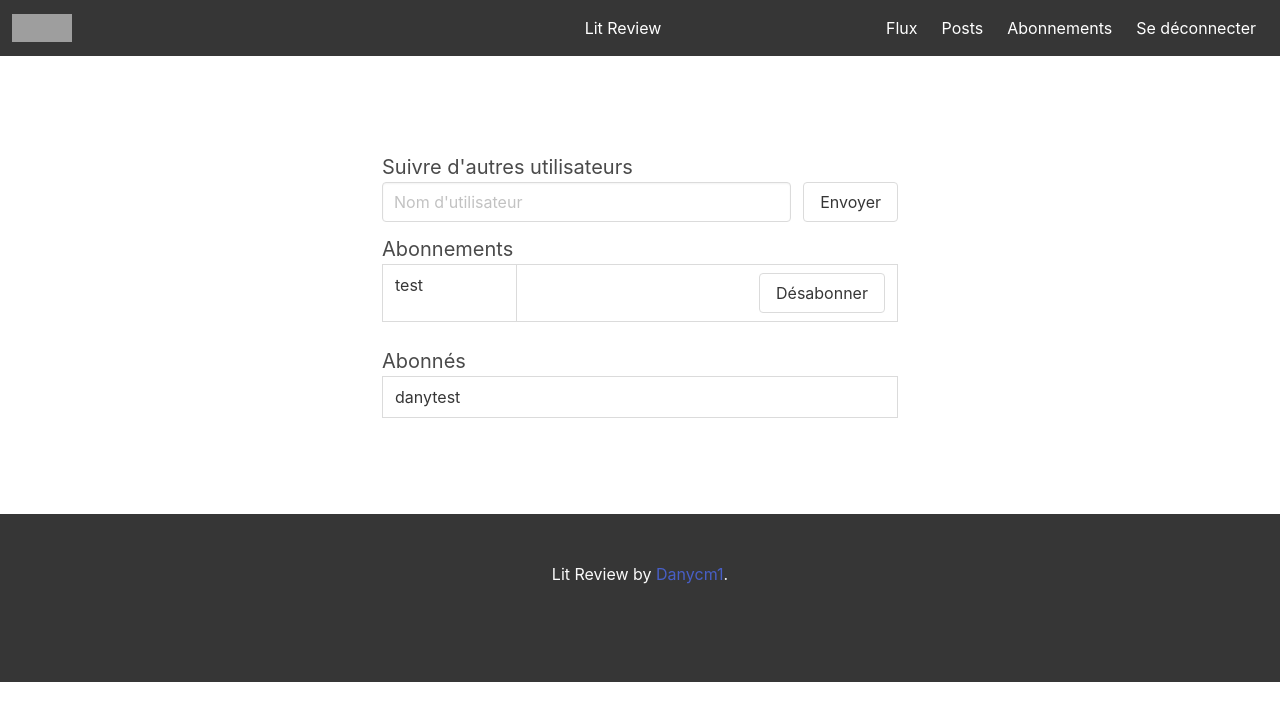
After one commit to Dany-cm/P9_LitReview, a Django app: page /subscription in a window 1280 px wide. The commit adds this page. Shown: the top 721 px of the page. Run offline with Django 3.2, Linux system fonts and the light colour scheme; a user stored in the database is signed in; data comes from the database, SQL or seed files in the repository; both versions use the stored data as it was after the commit; grey boxes are pictures that could not be loaded.

Commit message:
feat: WIP subscription page

```diff
--- a/mysite/flux/templates/home.html
+++ b/mysite/flux/templates/home.html
@@ -31,7 +31,7 @@
                 <a class="navbar-item has-text-white" href="{% url 'flux:posts' %}">
                     Posts
                 </a>
-                <a class="navbar-item has-text-white">
+                <a class="navbar-item has-text-white" href="{% url 'flux:subscription' %}">
                     Abonnements
                 </a>
                 <a class="navbar-item has-text-white" href="{% url 'accounts:logout' %}">
--- /dev/null
+++ b/mysite/flux/templates/subscription.html
@@ -0,0 +1,48 @@
+{% extends 'home.html' %}
+
+{% block ticket %}
+    <section class="section">
+        <div class="container">
+            <div class="columns is-centered">
+                <div class="column is-half">
+                    <form method="POST" action="{% url 'flux:subscription' %}">
+                        {% csrf_token %}
+                        <span class="is-size-5">Suivre d'autres utilisateurs</span>
+                        <div class="field is-grouped">
+                            <p class="control is-expanded">
+                                <label>
+                                    <input class="input" type="text" name="username" placeholder="Nom d'utilisateur">
+                                </label>
+                            </p>
+                            <p class="control">
+                                <button type="submit" class="button is-pulled-right">Envoyer</button>
+                            </p>
+                        </div>
+                        <span class="is-size-5">Abonnements</span>
+                        <table class="table table is-bordered table is-fullwidth">
+                            {% for user in subscription %}
+                                <tbody>
+                                <tr>
+                                    <td>{{ user.followed_user }}</td>
+                                    <td><a class="button" style="left: 230px;"
+                                           href="{% url 'flux:unsubscribe' user.followed_user %}">Désabonner</a></td>
+                                </tr>
+                                </tbody>
+                            {% endfor %}
+                        </table>
+                        <span class="is-size-5">Abonnés</span>
+                        <table class="table table is-bordered table is-fullwidth">
+                            {% for user in subscription %}
+                                <tbody>
+                                <tr>
+                                    <td>{{ user.user }}</td>
+                                </tr>
+                                </tbody>
+                            {% endfor %}
+                        </table>
+                    </form>
+                </div>
+            </div>
+        </div>
+    </section>
+{% endblock %}
--- a/mysite/flux/urls.py
+++ b/mysite/flux/urls.py
@@ -1,7 +1,7 @@
 from django.urls import path
 
 from .views import view_index, view_create_ticket, view_create_review, view_create_ticket_and_review, \
-    view_modify_ticket, view_delete_ticket, view_my_posts
+    view_modify_ticket, view_delete_ticket, view_my_posts, view_subscription, view_unsubscribe
 
 app_name = 'flux'
 
@@ -13,4 +13,6 @@ urlpatterns = [
     path('modify/ticket/<ticket_pk>', view_modify_ticket, name='modify_ticket'),
     path('delete/ticket/<ticket_pk>', view_delete_ticket, name='delete_ticket'),
     path('posts', view_my_posts, name='posts'),
+    path('subscription', view_subscription, name='subscription'),
+    path('unsubscribe/<user>', view_unsubscribe, name='unsubscribe'),
 ]
--- a/mysite/flux/views.py
+++ b/mysite/flux/views.py
@@ -1,11 +1,13 @@
 from itertools import chain
 
+from django.contrib import messages
 from django.contrib.auth.decorators import login_required
+from django.contrib.auth.models import User
 from django.db.models import Value, CharField
 from django.shortcuts import render, redirect, get_object_or_404
 
 # Create your views here.
-from .models import Ticket, Review
+from .models import Ticket, Review, UserFollows
 
 
 @login_required
@@ -113,3 +115,25 @@ def view_my_posts(request):
 
     ticket = sorted(chain(all_tickets, all_reviews), key=lambda instance: instance.time_created, reverse=True)
     return render(request, 'posts.html', {'tickets': ticket})
+
+
+@login_required
+def view_subscription(request):
+    if request.method == 'POST':
+        user = request.POST.get('username')
+        user_to_follow = User.objects.get(username=user)
+
+        if user_to_follow == request.user:
+            messages.error(request, 'Vous ne pouvez pas vous ajouter vous-même !')
+            return redirect('flux:subscription')
+
+        subscription = UserFollows(user=request.user, followed_user=user_to_follow)
+        subscription.save()
+    return render(request, 'subscription.html', {'subscription': UserFollows.objects.all()})
+
+
+@login_required
+def view_unsubscribe(request, user):
+    user = User.objects.get(username=user)
+    UserFollows.objects.get(user=user).delete()
+    return redirect('flux:subscription')
```
Also changed, not shown: mysite/db.sqlite3, mysite/media/458365e0a86de3b6392feb97c110647e_cwHmhRb.jpg (deleted), mysite/media/458365e0a86de3b6392feb97c110647e_gQKr2R9.jpg (deleted), mysite/media/458365e0a86de3b6392feb97c110647e_tXkBxVa.jpg (deleted), mysite/media/458365e0a86de3b6392feb97c110647e_xv6HldN.jpg (renamed from mysite/media/458365e0a86de3b6392feb97c110647e.jpg), mysite/media/55f065cb44445590e33bd72c29b6cb1b_8IAnIbC.jpg (renamed from mysite/media/55f065cb44445590e33bd72c29b6cb1b.jpg), mysite/media/55f065cb44445590e33bd72c29b6cb1b_wIIO3JL.jpg (added), mysite/media/73ba46936fadfaa22d9ef4c57322bf75_zD2mNDz.png (deleted), mysite/media/9782081454767.jpg (deleted), mysite/media/Et-ils-meurent-tous-les-deux-a-la-fin.jpg (added).
